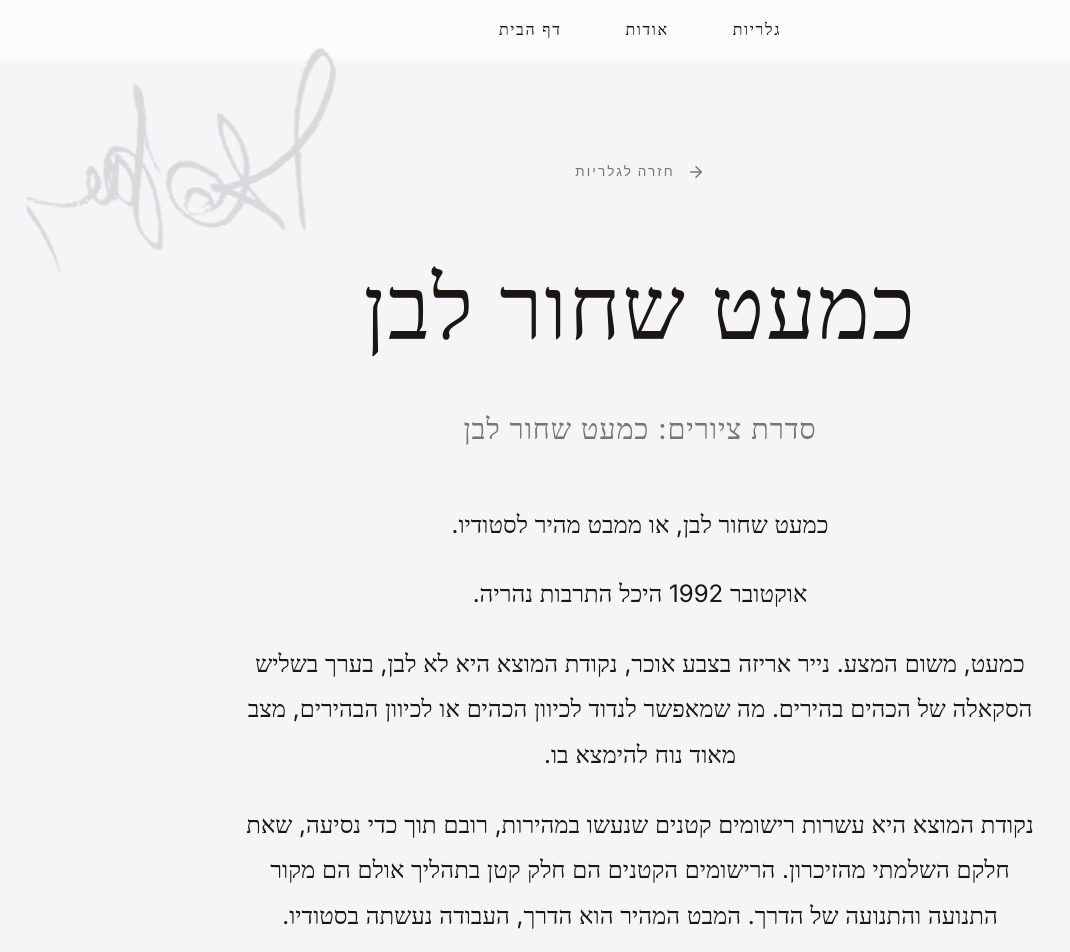
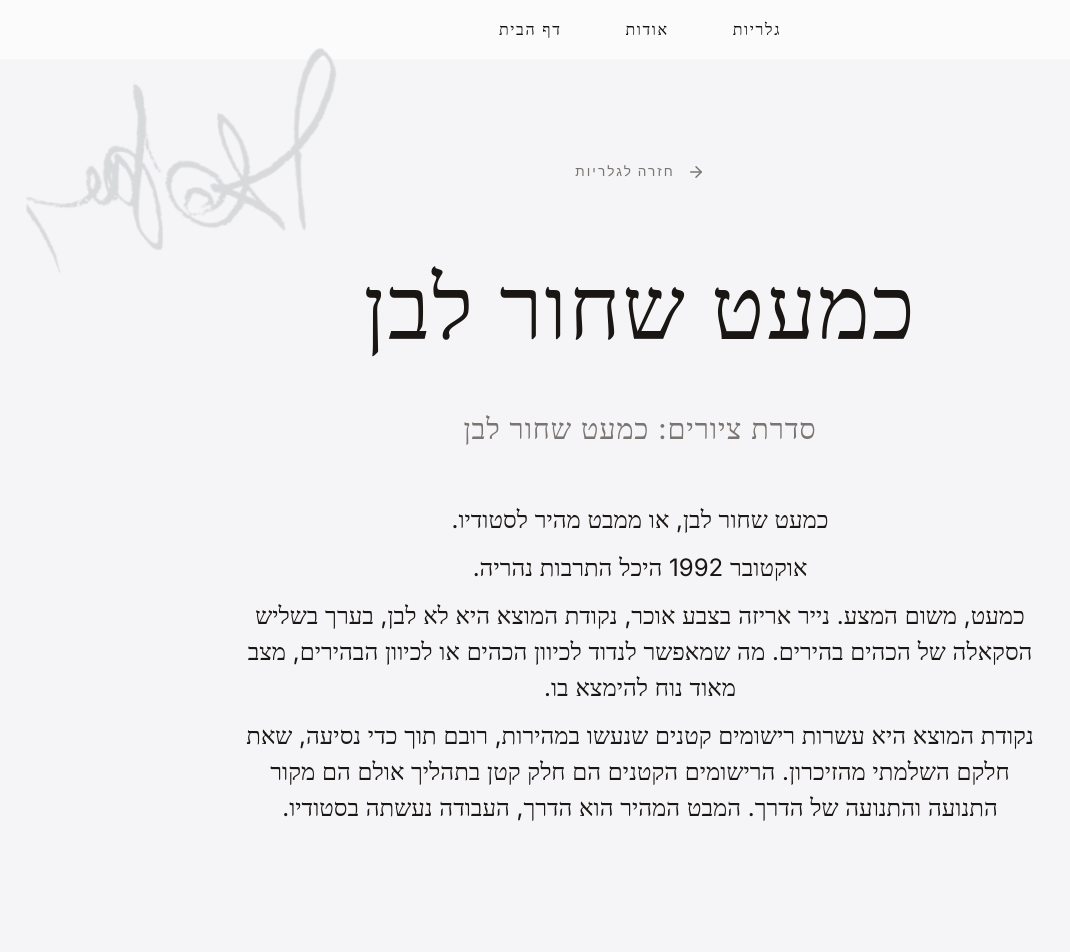
Before and after one commit to dekel22/lea-atir-gallery, a React (Vite) app: page /gallery/almost-black-and-white in a window 1280 px wide. Shown: the top 952 px of the page, without its empty margins (0-1070 px from the left). Built offline with nearby package versions, Linux system fonts and the light colour scheme; a web font is replaced by a local one.

Commit message:
Update Gallery.css

```diff
--- a/src/pages/Gallery.css
+++ b/src/pages/Gallery.css
@@ -26,13 +26,13 @@
   color: var(--color-text);
   font-size: 1.5rem;
   max-width: 800px;
-  line-height: 1.9;
+  line-height: 1.5;
   text-align: center;
   font-weight: 300;
 }
 
 .gallery-long-description p {
-  margin-bottom: var(--spacing-md);
+  margin-bottom: var(--spacing-sm);
 }
 
 .back-link {
```
